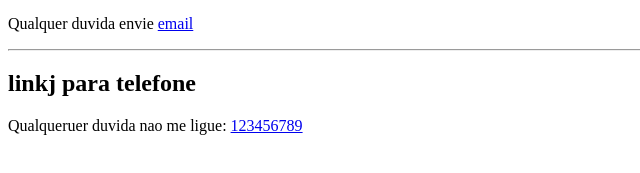
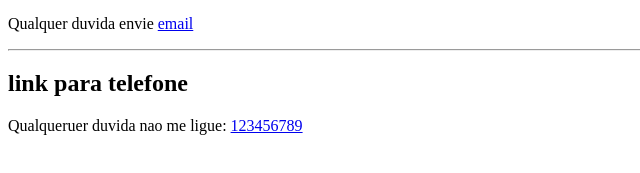
Before and after one commit to JoaoGoncalves/flag-html, a plain HTML site: page 4_links/index.html in a window 1280 px wide. Shown: the part 395-568 px from the top of the page, 0-640 px from the left. Drawn offline with Linux system fonts and the light colour scheme.

Commit message:
inicio sessao 3

```diff
--- a/4_links/index.html
+++ b/4_links/index.html
@@ -32,7 +32,7 @@
 
     <hr>
 
-    <h2>linkj para telefone</h2>
+    <h2>link para telefone</h2>
     <p> Qualqueruer duvida nao me ligue: <a href="tel:123456789">123456789</a></p>
 
 </body>
```
